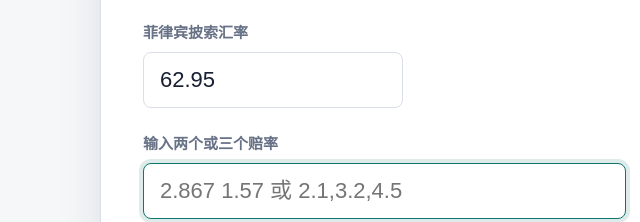
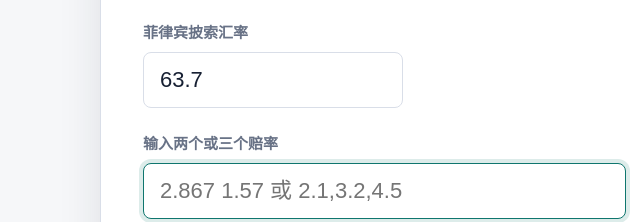
Before and after one commit to aaallen12345/jisuanqi, a plain HTML site: page index.html in a window 1280 px wide. Shown: the part 149-371 px from the top of the page, 0-640 px from the left. Drawn offline with Linux system fonts and the light colour scheme.

Commit message:
Update index.html
rate change

```diff
--- a/index.html
+++ b/index.html
@@ -277,7 +277,7 @@
 
     <section class="settings">
       <label for="exchangeRateInput">菲律宾披索汇率</label>
-      <input id="exchangeRateInput" inputmode="decimal" autocomplete="off" value="62.95">
+      <input id="exchangeRateInput" inputmode="decimal" autocomplete="off" value="63.7">
     </section>
 
     <div class="workspace">
```
